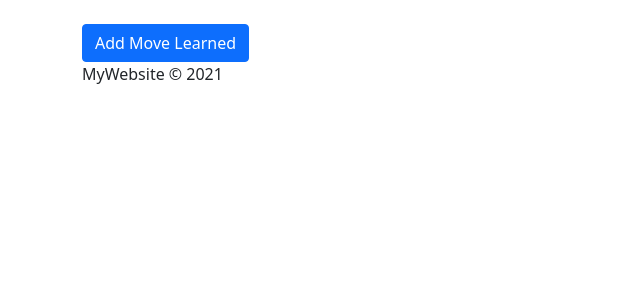
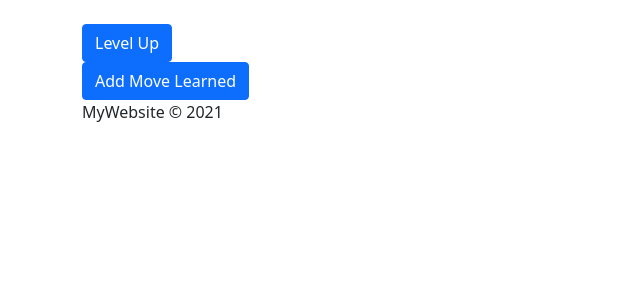
Before and after one commit to hayataCSC/team-trojans, a PHP site: page /add_event.php in a window 1280 px wide. Shown: the part 73-373 px from the top of the page, without its empty margins (0-640 px from the left). Run offline with PHP 8.4, Linux system fonts and the light colour scheme; data that the repository does not hold is empty.

Commit message:
Add a button for logging Level Up events

```diff
--- a/html/add_event.php
+++ b/html/add_event.php
@@ -17,8 +17,16 @@
 <!-- Import the header --->
 <?php require(__DIR__ . '/inc/header.php'); ?>
 
+<!-- For logging Level Up event --->
+<form action="/poke_care/api/pokemon.php" method="POST">
+  <input type="hidden" name="operation" value="move_up" />
+  <button type="submit" class="btn btn-primary">Level Up</button>
+</form>
+
+<!-- For Showing a form for Move event --->
 <button class="btn btn-primary" data-bs-toggle="modal" data-bs-target="#addMoveModal">Add Move Learned</button>
 
+<!-- Modal form for logging Move event --->
 <div class="modal fade" id="addMoveModal">
   <div class="modal-dialog">
     <div class="modal-content">
@@ -30,6 +38,7 @@
       </div>
       <div class="modal-body">
         <form action="/poke_care/api/moves.php" method="POST">
+          <!-- Include pokemon id in the request -->
           <input type="hidden" name="pokemon_id" value="2">
           <input type="hidden" name="query" value="POST">
           <div class="form-group">
```
